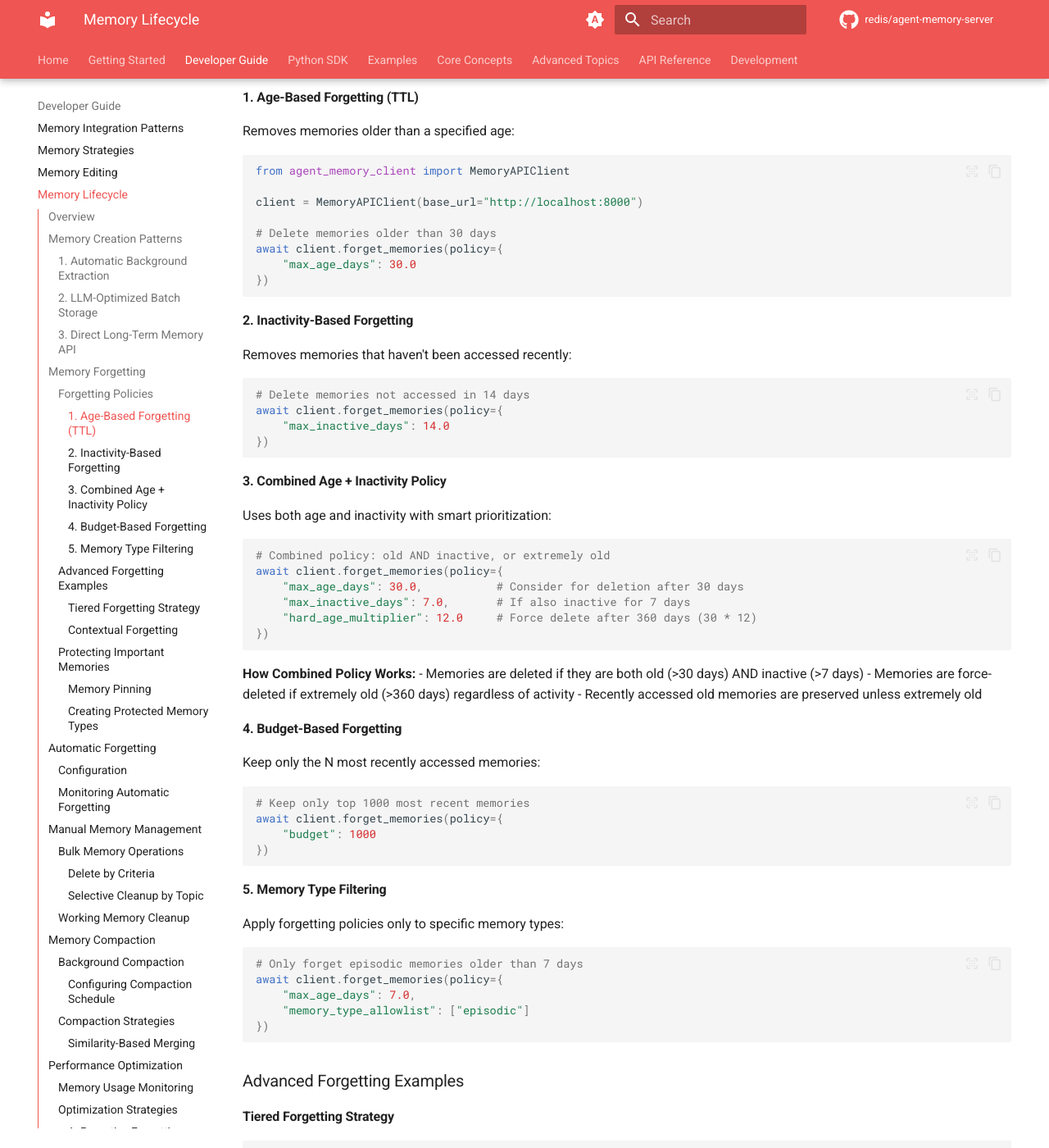
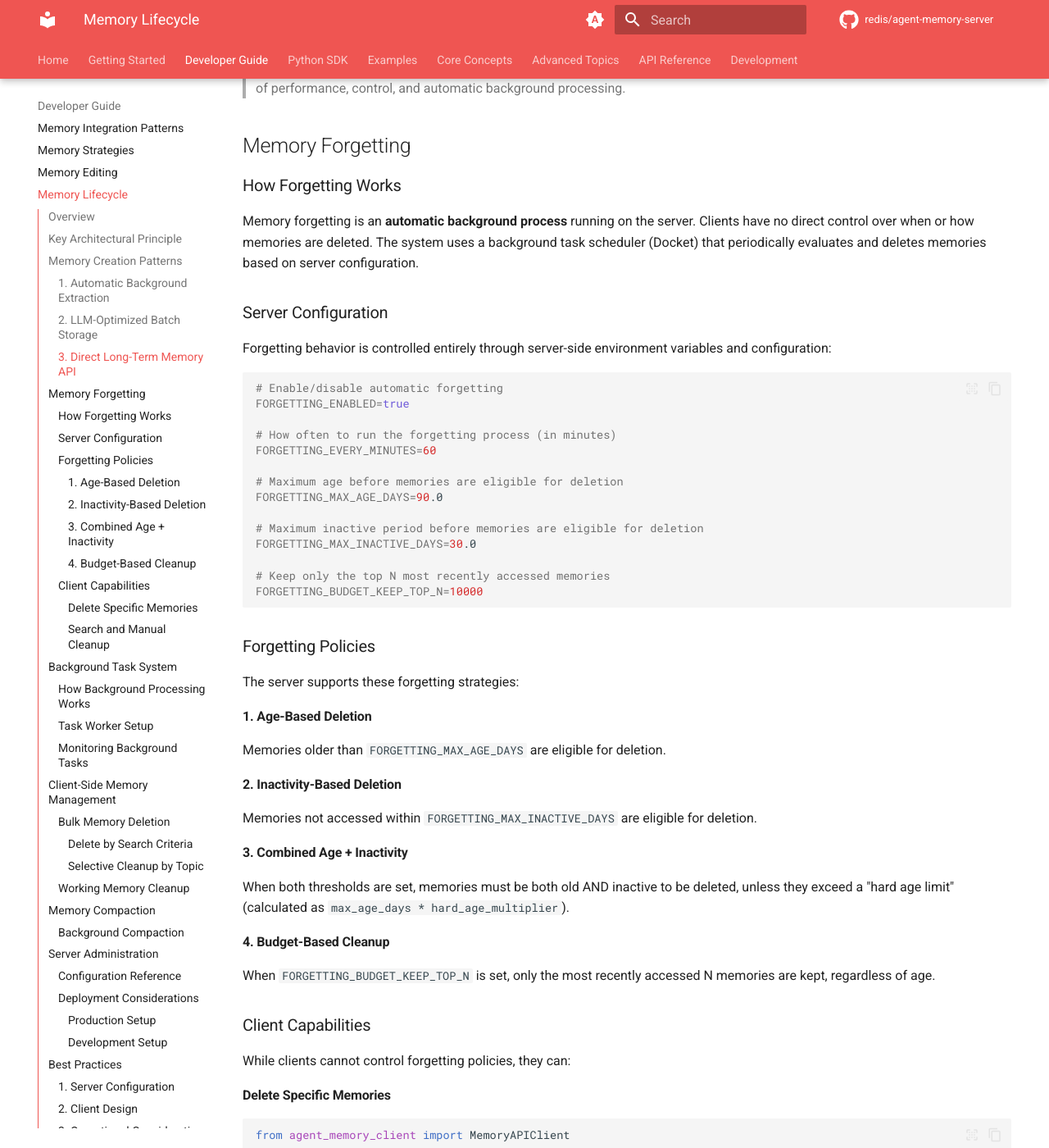
Before and after one commit to redis/agent-memory-server, an MkDocs documentation site: the page built from docs/memory-lifecycle.md, in a window 1280 px wide and 1400 px high, scrolled down 2312 px. Shown: the whole window at 82% size. Built offline with MkDocs 1.6.1 and Material for MkDocs 9.7.7, drawn with Linux system fonts in a browser that asks for light colours; comment, search, counter and statistics services are not loaded; the version menu is left out; some of the changed text lies outside the part shown.

Commit message:
docs: rewrite memory-lifecycle.md to reflect actual server-controlled implementation
- Remove client-controlled forgetting APIs that don't exist
- Document background task system using Docket
- Clarify server autonomy over memory lifecycle management
- Update configuration examples to match actual implementation
- Add best practices for robust client design

Co-authored-by: Andrew Brookins <abrookins@users.noreply.github.com>

````diff
--- a/docs/memory-lifecycle.md
+++ b/docs/memory-lifecycle.md
@@ -1,6 +1,6 @@
 # Memory Lifecycle Management
 
-Redis Agent Memory Server provides sophisticated memory lifecycle management to prevent unlimited growth and maintain optimal performance. This includes automatic forgetting policies, manual cleanup operations, and memory compaction strategies.
+Redis Agent Memory Server provides sophisticated memory lifecycle management to prevent unlimited growth and maintain optimal performance. This includes automatic background forgetting processes, memory compaction strategies, and server-controlled cleanup operations.
 
 ## Overview
 
@@ -10,8 +10,12 @@ Memory lifecycle in the system follows these stages:
 2. **Promotion** - Working memories are automatically promoted to long-term storage
 3. **Access** - Memories are tracked for access patterns and recency
 4. **Aging** - Memories accumulate age and inactivity metrics
-5. **Forgetting** - Memories are deleted based on configurable policies
+5. **Forgetting** - Memories are deleted by background server processes based on configuration
 6. **Compaction** - Background processes optimize storage and indexes
+
+## Key Architectural Principle
+
+**⚠️ Important**: Memory forgetting is controlled entirely by the **server**, not the client. Clients cannot directly trigger forgetting operations or set forgetting policies. All memory cleanup happens automatically through background processes based on server configuration.
 
 ## Memory Creation Patterns
 
@@ -97,196 +101,125 @@ await client.create_long_term_memories([
 
 ## Memory Forgetting
 
+### How Forgetting Works
+
+Memory forgetting is an **automatic background process** running on the server. Clients have no direct control over when or how memories are deleted. The system uses a background task scheduler (Docket) that periodically evaluates and deletes memories based on server configuration.
+
+### Server Configuration
+
+Forgetting behavior is controlled entirely through server-side environment variables and configuration:
+
+```bash
+# Enable/disable automatic forgetting
+FORGETTING_ENABLED=true
+
+# How often to run the forgetting process (in minutes)
+FORGETTING_EVERY_MINUTES=60
+
+# Maximum age before memories are eligible for deletion
+FORGETTING_MAX_AGE_DAYS=90.0
+
+# Maximum inactive period before memories are eligible for deletion
+FORGETTING_MAX_INACTIVE_DAYS=30.0
+
+# Keep only the top N most recently accessed memories
+FORGETTING_BUDGET_KEEP_TOP_N=10000
+```
+
 ### Forgetting Policies
 
-The system supports multiple forgetting strategies that can be combined:
+The server supports these forgetting strategies:
 
-#### 1. Age-Based Forgetting (TTL)
-Removes memories older than a specified age:
+#### 1. Age-Based Deletion
+Memories older than `FORGETTING_MAX_AGE_DAYS` are eligible for deletion.
 
+#### 2. Inactivity-Based Deletion
+Memories not accessed within `FORGETTING_MAX_INACTIVE_DAYS` are eligible for deletion.
+
+#### 3. Combined Age + Inactivity
+When both thresholds are set, memories must be both old AND inactive to be deleted, unless they exceed a "hard age limit" (calculated as `max_age_days * hard_age_multiplier`).
+
+#### 4. Budget-Based Cleanup
+When `FORGETTING_BUDGET_KEEP_TOP_N` is set, only the most recently accessed N memories are kept, regardless of age.
+
+### Client Capabilities
+
+While clients cannot control forgetting policies, they can:
+
+#### Delete Specific Memories
 ```python
 from agent_memory_client import MemoryAPIClient
 
 client = MemoryAPIClient(base_url="http://localhost:8000")
 
-# Delete memories older than 30 days
-await client.forget_memories(policy={
-    "max_age_days": 30.0
-})
+# Delete specific long-term memories by ID
+memory_ids = ["memory-id-1", "memory-id-2"]
+await client.delete_long_term_memories(memory_ids)
+
+# Delete working memory for a session
+await client.delete_working_memory("session-id")
 ```
 
-#### 2. Inactivity-Based Forgetting
-Removes memories that haven't been accessed recently:
+#### Search and Manual Cleanup
+```python
+# Find memories to potentially clean up
+old_memories = await client.search_long_term_memory(
+    text="",
+    user_id="user-123",
+    created_before=datetime.now() - timedelta(days=90),
+    limit=100
+)
+
+# Manually delete specific memories if needed
+memory_ids = [mem.id for mem in old_memories.memories]
+await client.delete_long_term_memories(memory_ids)
+```
+
+## Background Task System
+
+### How Background Processing Works
+
+The server uses **Docket** (a Redis-based task queue) to manage background operations including:
+
+- **Periodic Forgetting**: `periodic_forget_long_term_memories` task runs based on `FORGETTING_EVERY_MINUTES`
+- **Memory Compaction**: Optimization and deduplication processes
+- **Index Rebuilding**: Maintaining search index performance
+
+### Task Worker Setup
+
+Background tasks require a separate task worker process:
+
+```bash
+# Start the background task worker
+uv run agent-memory task-worker
+
+# Or with Docker
+docker-compose up  # Includes task worker
+```
+
+Without a running task worker, automatic forgetting will not occur regardless of configuration settings.
+
+### Monitoring Background Tasks
+
+Administrators can monitor forgetting activity through:
 
 ```python
-# Delete memories not accessed in 14 days
-await client.forget_memories(policy={
-    "max_inactive_days": 14.0
-})
+# Example: Check memory growth over time
+async def monitor_memory_usage():
+    # This would typically be implemented as part of server monitoring
+    # Clients cannot directly access forgetting statistics
+    pass
 ```
 
-#### 3. Combined Age + Inactivity Policy
-Uses both age and inactivity with smart prioritization:
+**Note**: Clients cannot directly monitor or control background forgetting processes. This is by design to maintain server autonomy over resource management.
 
-```python
-# Combined policy: old AND inactive, or extremely old
-await client.forget_memories(policy={
-    "max_age_days": 30.0,           # Consider for deletion after 30 days
-    "max_inactive_days": 7.0,       # If also inactive for 7 days
-    "hard_age_multiplier": 12.0     # Force delete after 360 days (30 * 12)
-})
-```
+## Client-Side Memory Management
 
-**How Combined Policy Works:**
-- Memories are deleted if they are both old (>30 days) AND inactive (>7 days)
-- Memories are force-deleted if extremely old (>360 days) regardless of activity
-- Recently accessed old memories are preserved unless extremely old
+While clients cannot control automatic forgetting, they can perform manual cleanup operations:
 
-#### 4. Budget-Based Forgetting
-Keep only the N most recently accessed memories:
+### Bulk Memory Deletion
 
-```python
-# Keep only top 1000 most recent memories
-await client.forget_memories(policy={
-    "budget": 1000
-})
-```
-
-#### 5. Memory Type Filtering
-Apply forgetting policies only to specific memory types:
-
-```python
-# Only forget episodic memories older than 7 days
-await client.forget_memories(policy={
-    "max_age_days": 7.0,
-    "memory_type_allowlist": ["episodic"]
-})
-```
-
-### Advanced Forgetting Examples
-
-#### Tiered Forgetting Strategy
-```python
-class TieredMemoryManager:
-    def __init__(self, client: MemoryAPIClient):
-        self.client = client
-
-    async def apply_tiered_forgetting(self, user_id: str):
-        """Apply different policies for different memory types"""
-
-        # Aggressive cleanup for episodic memories (events/conversations)
-        await self.client.forget_memories(policy={
-            "max_age_days": 30.0,
-            "max_inactive_days": 7.0,
-            "memory_type_allowlist": ["episodic"]
-        }, user_id=user_id)
-
-        # Conservative cleanup for semantic memories (facts/preferences)
-        await self.client.forget_memories(policy={
-            "max_age_days": 365.0,  # Keep facts for a full year
-            "max_inactive_days": 90.0,
-            "memory_type_allowlist": ["semantic"]
-        }, user_id=user_id)
-
-        # Budget-based cleanup to prevent unlimited growth
-        await self.client.forget_memories(policy={
-            "budget": 5000  # Keep top 5000 across all types
-        }, user_id=user_id)
-```
-
-#### Contextual Forgetting
-```python
-async def forget_by_context(client: MemoryAPIClient, user_id: str):
-    """Forget memories from specific contexts or sessions"""
-
-    # Forget old conversation sessions
-    old_sessions = await client.search_long_term_memory(
-        text="",
-        user_id=user_id,
-        created_before=datetime.now() - timedelta(days=30),
-        limit=1000
-    )
-
-    session_ids = {mem.session_id for mem in old_sessions.memories
-                   if mem.session_id and mem.memory_type == "episodic"}
-
-    for session_id in session_ids:
-        await client.forget_memories(
-            policy={"max_age_days": 1.0},  # Delete immediately
-            user_id=user_id,
-            session_id=session_id
-        )
-```
-
-### Protecting Important Memories
-
-#### Memory Pinning
-Prevent specific memories from being deleted:
-
-```python
-# Pin important memories by ID
-protected_ids = ["memory-id-1", "memory-id-2", "memory-id-3"]
-
-await client.forget_memories(
-    policy={"max_age_days": 30.0},
-    pinned_ids=protected_ids  # These won't be deleted
-)
-```
-
-#### Creating Protected Memory Types
-```python
-# Store critical user preferences with pinning
-await client.create_long_term_memories([{
-    "text": "User is allergic to peanuts - CRITICAL SAFETY INFORMATION",
-    "memory_type": "semantic",
-    "topics": ["health", "allergy", "safety"],
-    "pinned": True,  # Mark as protected
-    "user_id": "user-123"
-}])
-```
-
-## Automatic Forgetting
-
-### Configuration
-
-Enable automatic periodic forgetting via environment variables:
-
-```bash
-# Enable automatic forgetting
-FORGETTING_ENABLED=true
-
-# Run forgetting every 4 hours (240 minutes)
-FORGETTING_EVERY_MINUTES=240
-
-# Automatic policy settings
-FORGETTING_MAX_AGE_DAYS=90.0
-FORGETTING_MAX_INACTIVE_DAYS=30.0
-FORGETTING_BUDGET_KEEP_TOP_N=10000
-```
-
-### Monitoring Automatic Forgetting
-
-```python
-# Check forgetting status and history
-async def monitor_forgetting(client: MemoryAPIClient):
-    # Get current memory counts
-    stats = await client.get_memory_statistics()
-    print(f"Total memories: {stats.total_count}")
-    print(f"Last compaction: {stats.last_compaction}")
-
-    # Search for recent forgetting activity
-    recent_deletions = await client.search_long_term_memory(
-        text="forgetting deletion cleanup",
-        created_after=datetime.now() - timedelta(hours=24),
-        limit=10
-    )
-```
-
-## Manual Memory Management
-
-### Bulk Memory Operations
-
-#### Delete by Criteria
+#### Delete by Search Criteria
 ```python
 async def cleanup_old_sessions(client: MemoryAPIClient, days_old: int = 30):
     """Delete all memories from old sessions"""
@@ -339,277 +272,141 @@ Working memory has automatic TTL (1 hour by default) but can be manually managed
 ```python
 # Delete specific working memory session
 await client.delete_working_memory("session-123")
+```
 
-# Clean up old working memory sessions (if TTL disabled)
-async def cleanup_working_memory(client: MemoryAPIClient):
-    # Get all active sessions
-    active_sessions = await client.get_active_sessions()
-
-    # Delete sessions older than 2 hours
-    cutoff = datetime.now() - timedelta(hours=2)
-
-    for session in active_sessions:
-        if session.last_activity < cutoff:
-            await client.delete_working_memory(session.session_id)
-```
+**Note**: Unlike the old documentation, there are no APIs for listing active sessions or batch working memory cleanup. Working memory cleanup is primarily handled by Redis TTL.
 
 ## Memory Compaction
 
 ### Background Compaction
 
-The system automatically runs compaction tasks (configurable, default every 10 minutes) to:
+The system automatically runs compaction tasks as background processes. These are server-controlled and include:
 
-- Merge similar memories
-- Update embeddings for improved accuracy
-- Rebuild search indexes
-- Clean up fragmented storage
+- Memory deduplication and merging
+- Search index optimization
+- Storage cleanup
 
-```python
-# Trigger manual compaction
-await client.compact_memories(
-    namespace="production",
-    user_id="user-123"
-)
-
-# Schedule compaction for later
-await client.schedule_compaction(
-    run_at=datetime.now() + timedelta(hours=1),
-    full_rebuild=False
-)
-```
-
-#### Configuring Compaction Schedule
-
-The frequency of automatic compaction can be configured:
+Compaction frequency is controlled by the server configuration:
 
 ```bash
 # Environment variable (minutes)
-COMPACTION_EVERY_MINUTES=15
-
-# Or in configuration file
-compaction_every_minutes: 15
+COMPACTION_EVERY_MINUTES=10  # Default: every 10 minutes
 ```
 
-### Compaction Strategies
+**Important**: Clients cannot directly trigger compaction operations. This is handled automatically by background tasks.
 
-#### Similarity-Based Merging
-```python
-# Configure automatic merging of similar memories
-compaction_config = {
-    "similarity_threshold": 0.95,  # Very similar memories
-    "merge_strategy": "combine",   # or "keep_newest", "keep_oldest"
-    "preserve_metadata": True
-}
+## Server Administration
 
-await client.compact_memories(
-    user_id="user-123",
-    config=compaction_config
-)
+### Configuration Reference
+
+Complete server configuration for memory lifecycle management:
+
+```bash
+# Forgetting Configuration
+FORGETTING_ENABLED=false                   # Disabled by default
+FORGETTING_EVERY_MINUTES=60               # Check every hour
+FORGETTING_MAX_AGE_DAYS=90.0              # Age threshold (days)
+FORGETTING_MAX_INACTIVE_DAYS=30.0         # Inactivity threshold (days)
+FORGETTING_BUDGET_KEEP_TOP_N=10000        # Budget-based limit
+
+# Compaction Configuration
+COMPACTION_EVERY_MINUTES=10               # Compaction frequency
+
+# Working Memory TTL (handled by Redis)
+# Configured in Redis or through server settings
 ```
 
-## Performance Optimization
+### Deployment Considerations
 
-### Memory Usage Monitoring
+#### Production Setup
+```bash
+# Recommended production settings
+FORGETTING_ENABLED=true
+FORGETTING_EVERY_MINUTES=240              # Every 4 hours
+FORGETTING_MAX_AGE_DAYS=365.0             # 1 year retention
+FORGETTING_MAX_INACTIVE_DAYS=90.0         # 3 months inactivity
+FORGETTING_BUDGET_KEEP_TOP_N=50000        # Reasonable limit
 
-```python
-class MemoryMonitor:
-    def __init__(self, client: MemoryAPIClient):
-        self.client = client
-
-    async def get_usage_report(self, user_id: str = None) -> dict:
-        """Generate memory usage report"""
-
-        # Get overall statistics
-        stats = await self.client.get_memory_statistics(user_id=user_id)
-
-        # Analyze by memory type
-        type_breakdown = {}
-        for memory_type in ["semantic", "episodic"]:
-            type_memories = await self.client.search_long_term_memory(
-                text="",
-                memory_type=memory_type,
-                user_id=user_id,
-                limit=0  # Just get count
-            )
-            type_breakdown[memory_type] = type_memories.total_count
-
-        # Analyze by age
-        age_breakdown = {}
-        for days in [1, 7, 30, 90, 365]:
-            cutoff = datetime.now() - timedelta(days=days)
-            recent_memories = await self.client.search_long_term_memory(
-                text="",
-                created_after=cutoff,
-                user_id=user_id,
-                limit=0
-            )
-            age_breakdown[f"last_{days}_days"] = recent_memories.total_count
-
-        return {
-            "total_memories": stats.total_count,
-            "storage_size_mb": stats.storage_size_mb,
-            "by_type": type_breakdown,
-            "by_age": age_breakdown,
-            "last_compaction": stats.last_compaction,
-            "recommendations": self._get_recommendations(stats, type_breakdown)
-        }
-
-    def _get_recommendations(self, stats: dict, type_breakdown: dict) -> list[str]:
-        """Generate optimization recommendations"""
-        recommendations = []
-
-        if stats.total_count > 50000:
-            recommendations.append("Consider enabling automatic forgetting")
-
-        if type_breakdown.get("episodic", 0) > type_breakdown.get("semantic", 0) * 2:
-            recommendations.append("High episodic memory ratio - consider shorter TTL")
-
-        if stats.storage_size_mb > 1000:
-            recommendations.append("Large storage size - run memory compaction")
-
-        return recommendations
+# Ensure task worker is running
+docker-compose up -d task-worker
 ```
 
-### Optimization Strategies
-
-#### 1. Proactive Forgetting
-```python
-async def proactive_memory_management(client: MemoryAPIClient, user_id: str):
-    """Implement proactive memory management strategy"""
-
-    monitor = MemoryMonitor(client)
-    report = await monitor.get_usage_report(user_id)
-
-    # Apply recommendations
-    if report["total_memories"] > 10000:
-        # Aggressive cleanup for large memory stores
-        await client.forget_memories(policy={
-            "max_age_days": 60.0,
-            "max_inactive_days": 14.0,
-            "budget": 8000
-        }, user_id=user_id)
-
-    elif report["total_memories"] > 5000:
-        # Moderate cleanup
-        await client.forget_memories(policy={
-            "max_age_days": 90.0,
-            "max_inactive_days": 30.0
-        }, user_id=user_id)
-
-    # Run compaction if storage is large
-    if report["storage_size_mb"] > 500:
-        await client.compact_memories(user_id=user_id)
-```
-
-#### 2. Scheduled Maintenance
-```python
-import asyncio
-from datetime import time
-
-async def scheduled_maintenance(client: MemoryAPIClient):
-    """Run daily maintenance at 2 AM"""
-
-    while True:
-        now = datetime.now()
-        # Schedule for 2 AM next day
-        tomorrow_2am = now.replace(hour=2, minute=0, second=0, microsecond=0)
-        if now.hour >= 2:
-            tomorrow_2am += timedelta(days=1)
-
-        # Wait until 2 AM
-        wait_seconds = (tomorrow_2am - now).total_seconds()
-        await asyncio.sleep(wait_seconds)
-
-        # Run maintenance
-        print("Starting daily memory maintenance...")
-
-        # 1. Apply forgetting policies
-        await client.forget_memories(policy={
-            "max_age_days": 90.0,
-            "max_inactive_days": 30.0
-        })
-
-        # 2. Compact memories
-        await client.compact_memories()
-
-        # 3. Rebuild indexes if needed
-        await client.rebuild_indexes()
-
-        print("Daily memory maintenance complete")
+#### Development Setup
+```bash
+# Development/testing settings
+FORGETTING_ENABLED=false                   # Disable for testing
+COMPACTION_EVERY_MINUTES=60               # Less frequent
 ```
 
 ## Best Practices
 
-### 1. Policy Design
-- **Start Conservative**: Begin with longer retention periods and adjust based on usage
-- **Layer Policies**: Combine multiple strategies (age + inactivity + budget)
-- **Protect Critical Data**: Pin important memories or exclude them from policies
-- **Monitor Impact**: Track deletion rates and user experience
+### 1. Server Configuration
+- **Start with forgetting disabled** in new deployments to understand memory usage patterns
+- **Enable gradually** with conservative thresholds
+- **Monitor memory growth** before enabling aggressive policies
+- **Always run task workers** in production
 
-### 2. Performance Considerations
-- **Batch Operations**: Delete memories in batches to avoid overwhelming the system
-- **Off-Peak Scheduling**: Run major cleanup during low-usage hours
-- **Gradual Rollout**: Implement new policies gradually with dry-run testing
-- **Index Maintenance**: Regular compaction maintains search performance
+### 2. Client Design
+- **Don't rely on specific retention periods** - memories may be deleted by server policies
+- **Use explicit deletion** for memories that must be removed immediately
+- **Design for eventual consistency** - recently deleted memories might still appear briefly in searches
 
-### 3. User Experience
-- **Transparency**: Inform users about data retention policies
-- **Control**: Allow users to protect important memories
-- **Graceful Degradation**: Ensure forgetting doesn't break ongoing conversations
-- **Recovery Options**: Consider soft-delete with recovery periods
+### 3. Operational Considerations
+- **Monitor task worker health** - forgetting stops if workers are down
+- **Plan for storage growth** - configure budgets based on hardware capacity
+- **Consider backup strategies** - automatic forgetting is permanent
+- **Test policies in staging** before production deployment
 
-### 4. Compliance and Privacy
-- **Right to be Forgotten**: Implement complete user data deletion
-- **Data Minimization**: Only retain necessary information
-- **Audit Trails**: Log forgetting operations for compliance
-- **Consent Management**: Respect user privacy preferences
+### 4. Client Application Patterns
 
-## Configuration Reference
+#### Robust Memory Usage
+```python
+# Good: Don't assume memories persist indefinitely
+async def get_user_preference(client, user_id: str, preference_key: str):
+    """Get user preference with fallback to default"""
+    memories = await client.search_long_term_memory(
+        text=f"user preference {preference_key}",
+        user_id=user_id,
+        limit=1
+    )
 
-### Environment Variables
+    if memories.memories:
+        return parse_preference(memories.memories[0].text)
+    else:
+        return get_default_preference(preference_key)
 
-```bash
-# Automatic Forgetting
-FORGETTING_ENABLED=true                    # Enable automatic forgetting
-FORGETTING_EVERY_MINUTES=240               # Run every 4 hours
-FORGETTING_MAX_AGE_DAYS=90.0              # Delete after 90 days
-FORGETTING_MAX_INACTIVE_DAYS=30.0         # Delete if inactive 30 days
-FORGETTING_BUDGET_KEEP_TOP_N=10000        # Keep top 10k memories
-
-# Working Memory TTL
-WORKING_MEMORY_TTL_MINUTES=60             # Working memory expires in 1 hour
-
-# Compaction Settings
-AUTO_COMPACTION_ENABLED=true              # Enable automatic compaction
-COMPACTION_SIMILARITY_THRESHOLD=0.95      # Merge very similar memories
+# Bad: Assuming specific memories will always exist
+# user_pref_memory = await client.get_memory_by_id("pref-123")  # May fail
 ```
 
-### Policy Configuration Examples
+#### Explicit Cleanup
+```python
+# Good: Explicit cleanup when needed
+async def handle_user_data_deletion(client: MemoryAPIClient, user_id: str):
+    """Handle user's right to be forgotten request"""
 
-```python
-# Conservative policy for personal assistant
-PERSONAL_ASSISTANT_POLICY = {
-    "max_age_days": 365.0,        # Keep for 1 year
-    "max_inactive_days": 90.0,    # Delete if unused for 3 months
-    "budget": 20000,              # Maximum 20k memories
-    "memory_type_allowlist": ["episodic"],  # Only clean conversations
-    "hard_age_multiplier": 2.0    # Force delete after 2 years
-}
+    # Find all user memories
+    all_memories = await client.search_long_term_memory(
+        text="",
+        user_id=user_id,
+        limit=10000  # Large limit to get all
+    )
 
-# Aggressive policy for high-volume systems
-HIGH_VOLUME_POLICY = {
-    "max_age_days": 30.0,         # Keep for 1 month
-    "max_inactive_days": 7.0,     # Delete if unused for 1 week
-    "budget": 5000,               # Maximum 5k memories
-    "hard_age_multiplier": 6.0    # Force delete after 6 months
-}
+    # Delete in batches
+    memory_ids = [mem.id for mem in all_memories.memories]
+    batch_size = 100
 
-# Selective policy for different content types
-CONTENT_AWARE_POLICY = {
-    "max_age_days": 60.0,
-    "memory_type_allowlist": ["episodic"],
-    "topic_exclusions": ["important", "pinned", "user_preference"]
-}
+    for i in range(0, len(memory_ids), batch_size):
+        batch = memory_ids[i:i + batch_size]
+        await client.delete_long_term_memories(batch)
 ```
 
-Memory lifecycle management is crucial for maintaining system performance and managing storage costs while preserving valuable user context. The flexible policy system allows you to balance retention needs with resource constraints, ensuring your AI applications remain fast and relevant over time.
+## Summary
+
+The key architectural principle is **server autonomy**: the server controls when and how memories are forgotten through background processes. Clients can only:
+
+1. **Delete specific memories** by ID using `delete_long_term_memories()`
+2. **Delete working memory sessions** using `delete_working_memory()`
+3. **Search and identify** memories for manual cleanup
+
+All automatic lifecycle management (forgetting, compaction, optimization) happens server-side based on configuration and background task scheduling. This design ensures consistent resource management and prevents clients from interfering with server performance optimization.
````
Also changed, not shown: other parts of docs/memory-lifecycle.md (+2 -2 lines).
